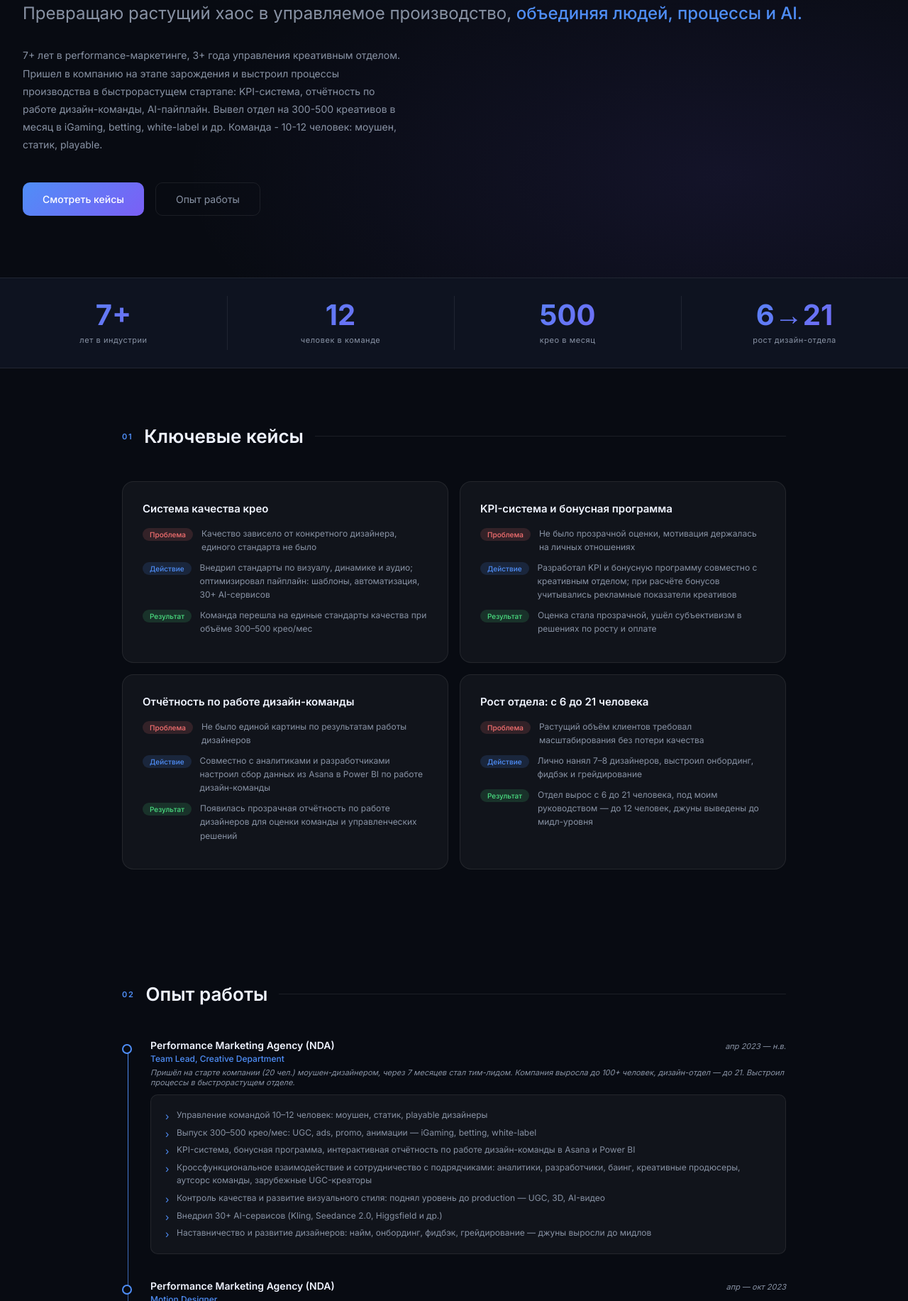
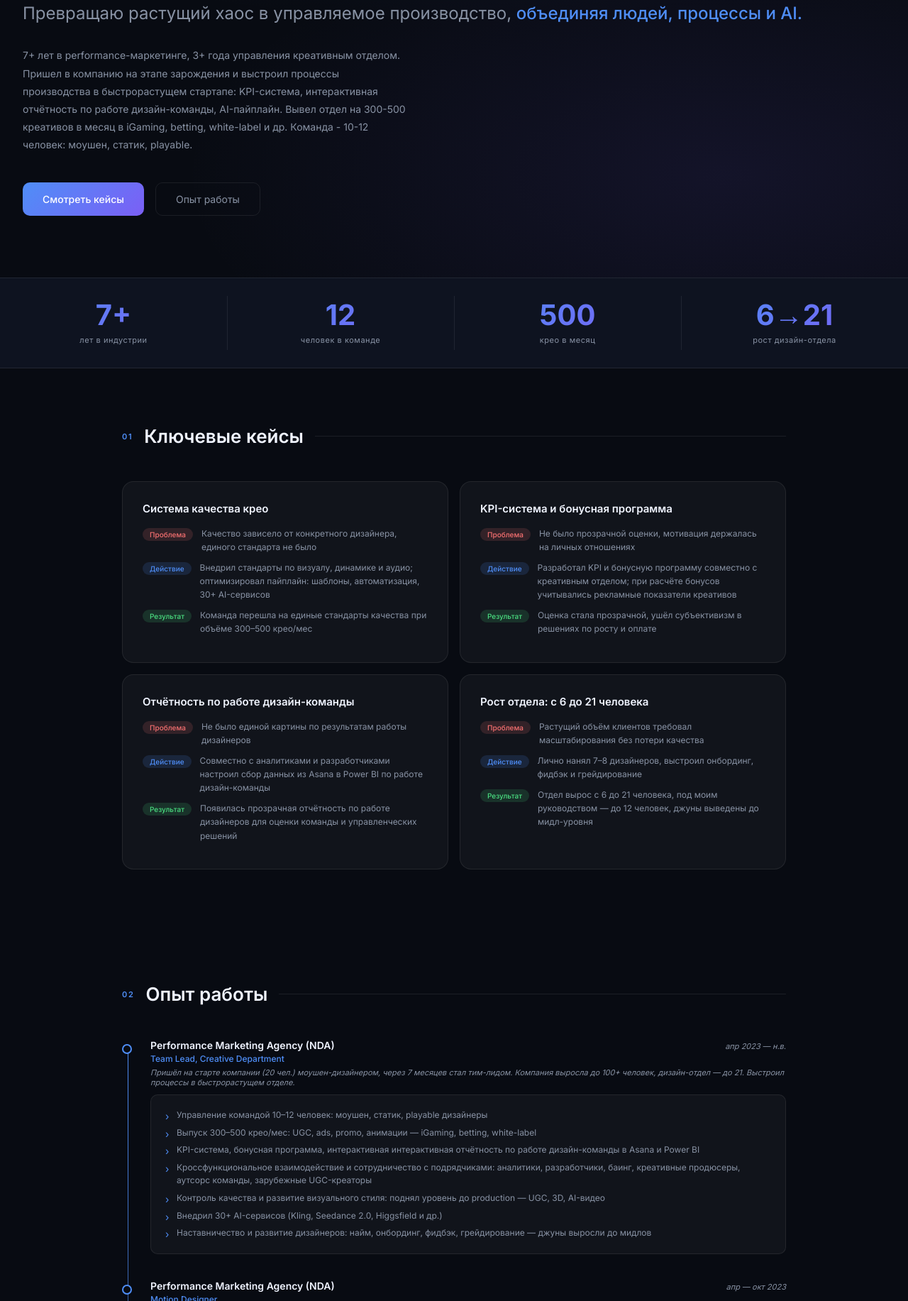
Before and after one commit to igorgromovworking/igorgromovworking.github.io, a plain HTML site: page head-of-creative.html in a window 1280 px wide. Shown: the part 386-2219 px from the top of the page at 71% size. Drawn offline with Linux system fonts and the light colour scheme.

Commit message:
Update design team reporting

```diff
--- a/head-of-creative.html
+++ b/head-of-creative.html
@@ -4,7 +4,7 @@
 <meta charset="UTF-8">
 <meta name="viewport" content="width=device-width, initial-scale=1.0">
 <title>Игорь Громов — Head of Creative</title>
-<meta name="description" content="7+ лет в performance-маркетинге, 3+ года управления креативным отделом. KPI-система, отчётность по работе дизайн-команды, AI-пайплайн. Команда 10-12 человек, 300-500 креативов в месяц для iGaming, betting и white-label.">
+<meta name="description" content="7+ лет в performance-маркетинге, 3+ года управления креативным отделом. KPI-система, интерактивная отчётность по работе дизайн-команды, AI-пайплайн. Команда 10-12 человек, 300-500 креативов в месяц для iGaming, betting и white-label.">
 <link rel="canonical" href="https://igorgromovworking.github.io/head-of-creative">
 <link rel="alternate" hreflang="ru" href="https://igorgromovworking.github.io/head-of-creative">
 <link rel="alternate" hreflang="en" href="https://igorgromovworking.github.io/en/head-of-creative">
@@ -47,7 +47,7 @@ footer{border-top:1px solid var(--border);padding:2.5rem 2rem;display:flex;justi
   <div class="hero-label">Head of Creative · Creative Operations Lead</div>
   <h1 class="hero-name">Игорь<br>Громов</h1>
   <div class="hero-title">Превращаю растущий хаос в управляемое производство, <b>объединяя людей, процессы и AI.</b></div>
-  <p class="hero-desc">7+ лет в performance-маркетинге, 3+ года управления креативным отделом. Пришел в компанию на этапе зарождения и выстроил процессы производства в быстрорастущем стартапе: KPI-система, отчётность по работе дизайн-команды, AI-пайплайн. Вывел отдел на 300-500 креативов в месяц в iGaming, betting, white-label и др. Команда - 10-12 человек: моушен, статик, playable.</p>
+  <p class="hero-desc">7+ лет в performance-маркетинге, 3+ года управления креативным отделом. Пришел в компанию на этапе зарождения и выстроил процессы производства в быстрорастущем стартапе: KPI-система, интерактивная отчётность по работе дизайн-команды, AI-пайплайн. Вывел отдел на 300-500 креативов в месяц в iGaming, betting, white-label и др. Команда - 10-12 человек: моушен, статик, playable.</p>
   <div class="hero-cta">
     <button class="btn-primary" onclick="document.getElementById('cases').scrollIntoView({behavior:'smooth'})">Смотреть кейсы</button>
     <button class="btn-ghost" onclick="document.getElementById('exp').scrollIntoView({behavior:'smooth'})">Опыт работы</button>
@@ -94,7 +94,7 @@ footer{border-top:1px solid var(--border);padding:2.5rem 2rem;display:flex;justi
       <div class="tl-body"><ul>
         <li>Управление командой 10–12 человек: моушен, статик, playable дизайнеры</li>
         <li>Выпуск 300–500 крео/мес: UGC, ads, promo, анимации — iGaming, betting, white-label</li>
-        <li>KPI-система, бонусная программа, интерактивная отчётность по работе дизайн-команды в Asana и Power BI</li>
+        <li>KPI-система, бонусная программа, интерактивная интерактивная отчётность по работе дизайн-команды в Asana и Power BI</li>
         <li>Кроссфункциональное взаимодействие и сотрудничество с подрядчиками: аналитики, разработчики, баинг, креативные продюсеры, аутсорс команды, зарубежные UGC-креаторы</li>
         <li>Контроль качества и развитие визуального стиля: поднял уровень до production — UGC, 3D, AI-видео</li>
         <li>Внедрил 30+ AI-сервисов (Kling, Seedance 2.0, Higgsfield и др.)</li>
```
